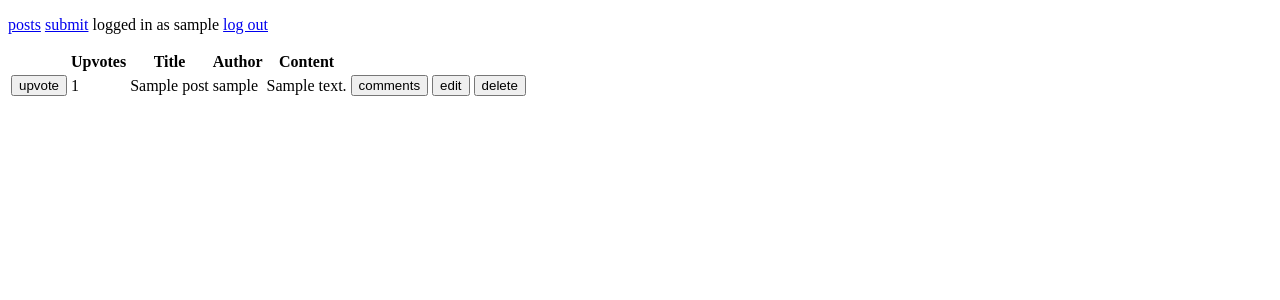
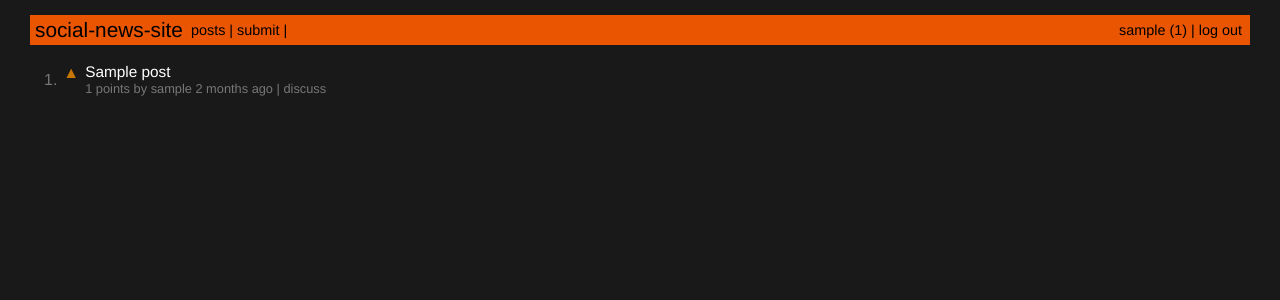
Before and after one commit to tapanih/social-news-site, a Flask app: page / in a window 1280 px wide. Shown: the top 300 px of the page. Run offline with Flask 2, Linux system fonts and the light colour scheme; a user stored in the database is signed in; tables that the repository leaves empty hold one stand-in row (values such as "Sample post"); some libraries are stand-ins or nearby versions.

Commit message:
Added styling

```diff
--- a/application/__init__.py
+++ b/application/__init__.py
@@ -1,7 +1,9 @@
 from flask import Flask
 from flask_bcrypt import Bcrypt
+from flask_moment import Moment
 app = Flask(__name__)
 bcrypt = Bcrypt(app)
+moment = Moment(app)
 
 from flask_sqlalchemy import SQLAlchemy
 
--- a/application/posts/views.py
+++ b/application/posts/views.py
@@ -7,7 +7,7 @@
 @app.route("/", methods=["GET"])
 def posts_index():
   return render_template("posts/list.html",
-         posts = Post.query.order_by(Post.upvotes.desc()).all())
+      posts = Post.query.order_by(Post.upvotes.desc()).all())
 
 
 @app.route("/submit")
--- /dev/null
+++ b/application/static/css/main.css
@@ -0,0 +1,150 @@
+body {
+  margin-top: 15px;
+  margin-left: 30px;
+  margin-right: 30px;
+  margin-bottom: 0;
+  font-family: "Helvetica Neue", Helvetica, Arial, sans-serif;
+  background-color: rgb(25, 25, 25);
+  color: whitesmoke;
+}
+
+@media screen and (max-width: 480px) {
+  body {
+    margin-left: 0;
+    margin-right: 0;
+  }
+}
+
+header {
+  background-color: rgb(233, 85, 0);
+  height: 30px;
+  width: 100%;
+  display: inline-block;
+  color: black;
+}
+
+.logo {
+  margin: 0;
+  font-size: 130%;
+  color: rgb(0, 0, 0);
+  float: left;
+  text-decoration: none;
+  margin-left: 5px;
+  margin-top: 3px;
+}
+
+.logo:hover {
+  color: #fff;
+  text-decoration: none;
+}
+
+.container-col {
+  display: flex;
+  flex-direction: column;
+  width: 100%;
+  margin: 10px;
+  color: whitesmoke;
+}
+
+.container-row {
+  display: flex;
+  flex-direction: row;
+  margin: 4px;
+}
+
+.menu {
+  margin-left: -32px;
+  float: left;
+  margin-top: 7px;
+  font-size: 90%;
+}
+
+.menu-right {
+  float: right;
+  margin-top: 7px;
+  margin-right: 8px;
+}
+
+.menu li {
+  display: inline;
+}
+.menu li a {
+  color: rgb(0, 0, 0);
+  text-decoration: none;
+}
+.menu li a:hover {
+  color: #fff;
+  text-decoration: none;
+}
+
+input[type="text"] {
+  color: white;
+  padding: 2px 4px;
+  margin: 8px 0;
+  width: 400px;
+  background-color: rgb(56, 56, 56);
+  border-color: #444;
+  box-sizing: border-box;
+}
+
+.login-field {
+  color: white;
+  padding: 2px 4px;
+  margin: 8px 0;
+  width: 200px !important;
+  background-color: rgb(56, 56, 56);
+  border-color: #444;
+  box-sizing: border-box;
+}
+
+textarea {
+  color: white;
+  padding: 2px 4px;
+  margin: 8px 0;
+  height: 80px;
+  width: 400px;
+  max-width: 800px;
+  max-height: 600px;
+  background-color: rgb(56, 56, 56);
+  border-color: #444;
+  box-sizing: border-box;
+}
+
+.upvote-button {
+  background: none;
+  border: none;
+  color: rgb(199, 119, 0);
+  cursor: pointer;
+  font-size: 1em;
+  margin-top: 0px;
+}
+
+.button {
+  color: whitesmoke;
+  background-color: rgb(56, 56, 56);
+  border-color: #444;;
+}
+
+.post {
+  color: rgb(119, 119, 119);
+  font-size: 0.8em;
+}
+
+.content {
+  background: none;
+  border: none;
+  color: white;
+  text-decoration: none;
+  font-size: 120%;
+  margin-top: 2px;
+}
+
+.comment-link {
+  text-decoration: none;
+  color: rgb(119, 119, 119);
+}
+
+.numbering {
+  color: rgb(119, 119, 119);
+  margin-top: 8px;
+}
--- a/application/templates/layout.html
+++ b/application/templates/layout.html
@@ -3,20 +3,31 @@
   <head>
     <meta charset="utf-8">
     <title>social-news-site</title>
+    <link rel="stylesheet" href="{{ url_for('static', filename='css/main.css') }}">
+    {{ moment.include_jquery() }}
+    {{ moment.include_moment() }}
   </head>
 
   <body>
-    <p>
-      <a href="{{ url_for('posts_index') }}">posts</a>
-      <a href="{{ url_for('posts_form') }}">submit</a>
-      {% if current_user.is_authenticated %}
-        logged in as {{ current_user.username }}
-        <a href="{{ url_for('auth_logout') }}">log out</a>
-      {% else %}
-        <a href="{{ url_for('auth_login') }}">log in</a>
-        <a href="{{ url_for('auth_register') }}">register</a>
-      {% endif %}
-    </p>
+
+    <div class="container">
+      <header>
+        <a href="{{ url_for('posts_index') }}" class="logo">social-news-site</a>
+        <ul class="menu">
+          <li><a href="{{ url_for('posts_index') }}">posts</a> |</li>
+          <li><a href="{{ url_for('posts_form') }}">submit</a> |</li>
+        </ul>
+        <ul class="menu menu-right">
+          {% if current_user.is_authenticated %}
+            {{ current_user.username }} (1) |
+            <li><a href="{{ url_for('auth_logout') }}">log out</a></li>
+          {% else %}
+            <li><a href="{{ url_for('auth_login') }}">log in</a></li> |
+            <li><a href="{{ url_for('auth_register') }}">register</a></li>
+          {% endif %}
+        </ul>
+      </header>
     {% block body %} {% endblock %}
+    </div>
   </body>
 </html>
--- a/application/templates/posts/edit.html
+++ b/application/templates/posts/edit.html
@@ -13,6 +13,6 @@
   {% for error in form.content.errors %}
   {{ error }}
   {% endfor %}</br>
-  <input type="submit" value="submit"/>
+  <input class="button" type="submit" value="submit"/>
 </form>
 {% endblock %}
--- a/application/templates/posts/list.html
+++ b/application/templates/posts/list.html
@@ -1,51 +1,29 @@
 {% extends "layout.html" %}
 
 {% block body %}
-  <table>
-    <tr>
-      <th></th>
-      <th>Upvotes</th>
-      <th>Title</th>
-      <th>Author</th>
-      <th>Content</th>
-    </tr>
+  <div class="container-col">
     {% for post in posts %}
-    <tr>
-      <td>
-        <form method="POST" action="{{ url_for('posts_upvote', post_id=post.id) }}">
-          <input type="submit" value="upvote"/>
-        </form>
-      </td>
-      <td>{{ post.upvotes }}</td>
-      <td>{{ post.title }}</td>
-      <td>{{ post.author.username }}</td>
-      <td>
-        {% if post.is_text %}
-          {{ post.content }}
-        {% else %}
-          <a href={{ post.content }}>{{ post.content }}</a>
-        {% endif %}
-      </td>
-      <td>
-        <form action="{{ url_for('posts_comment', post_id=post.id) }}">
-          <input type="submit" value="comments"/>
-        </form>
-      </td>
-      <td>
-        {% if post.author == current_user %}
-          <form action="{{ url_for('posts_edit', post_id=post.id) }}">
-            <input type="submit" value="edit"/>
+      <div class="container-row">
+        <div class="numbering">
+          1.
+        </div>
+        <div class="upvote">
+          <form method="POST" action="{{ url_for('posts_upvote', post_id=post.id) }}">
+            <input type="hidden" value="upvote"/>
+            <button type="submit" value="upvote" class="upvote-button">▲</button>
           </form>
-        {% endif %}
-      </td>
-      <td>
-        {% if post.author == current_user %}
-          <form method="POST" action="{{ url_for('posts_delete', post_id=post.id) }}">
-            <input type="submit" value="delete"/>
-          </form>
-        {% endif %}
-      </td>
-    </tr>
+        </div>
+        <div class="post">
+          {% if post.is_text %}
+            <a class="content" href="{{ url_for('posts_comment', post_id=post.id) }}">{{ post.title }}</a>
+          {% else %}
+            <a class="content" href={{ post.content }}>{{ post.title }}</a>
+          {% endif %}</br>
+          {{ post.upvotes }} points by {{ post.author.username }}
+          {{ moment(post.date_created).fromNow() }} |
+          <a class="comment-link" href="{{ url_for('posts_comment', post_id=post.id) }}">discuss</a>
+        </div>
+      </div>
     {% endfor %}
-  </table>
+    </div>
 {% endblock %}
--- a/application/templates/posts/new.html
+++ b/application/templates/posts/new.html
@@ -19,6 +19,6 @@
   {% for error in form.text.errors %}
   {{ error }}
   {% endfor %}</br>
-  <input type="submit" value="submit"/>
+  <input class="button" type="submit" value="submit"/>
 </form>
 {% endblock %}
```
Also changed, not shown: application/posts/forms.py (+4 -3 lines), application/templates/auth/login.html (+4 -3 lines), application/templates/auth/register.html (+8 -4 lines), application/templates/posts/comments.html (+36 -12 lines), 1 other file.
